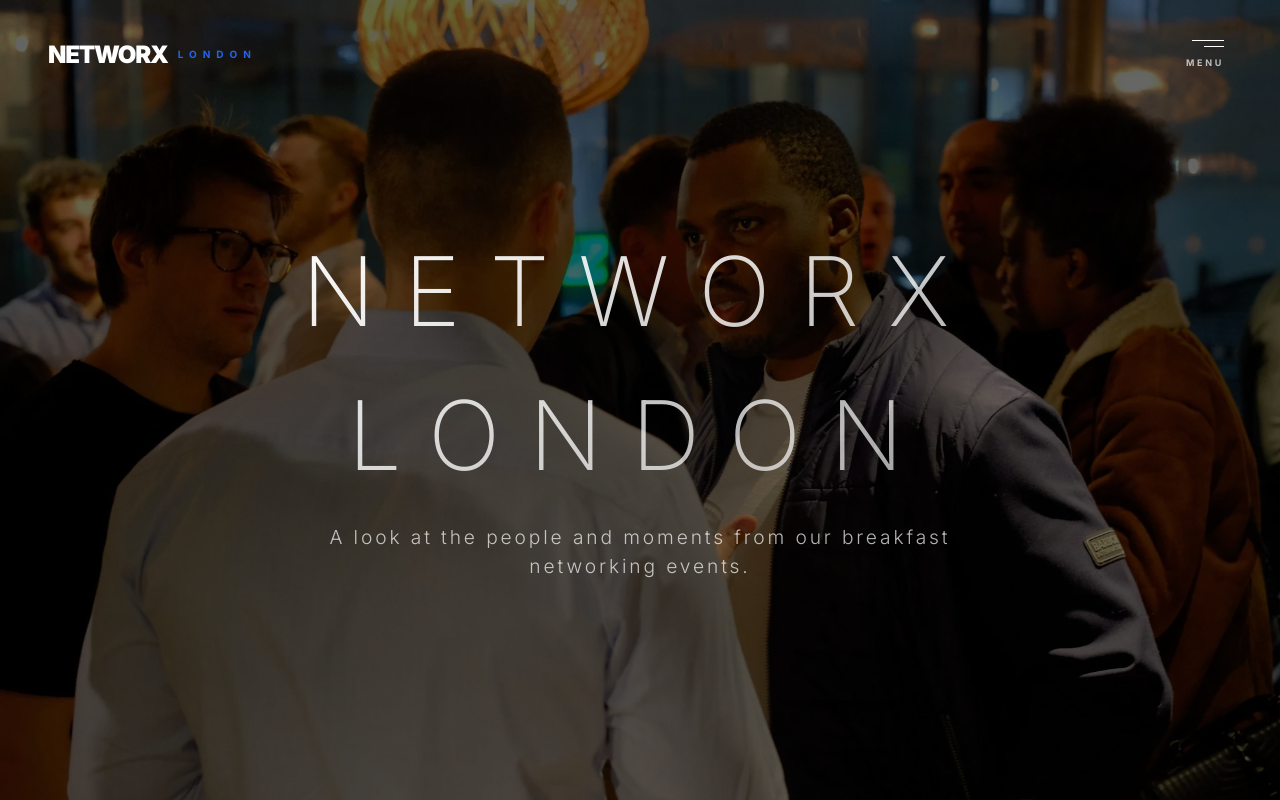
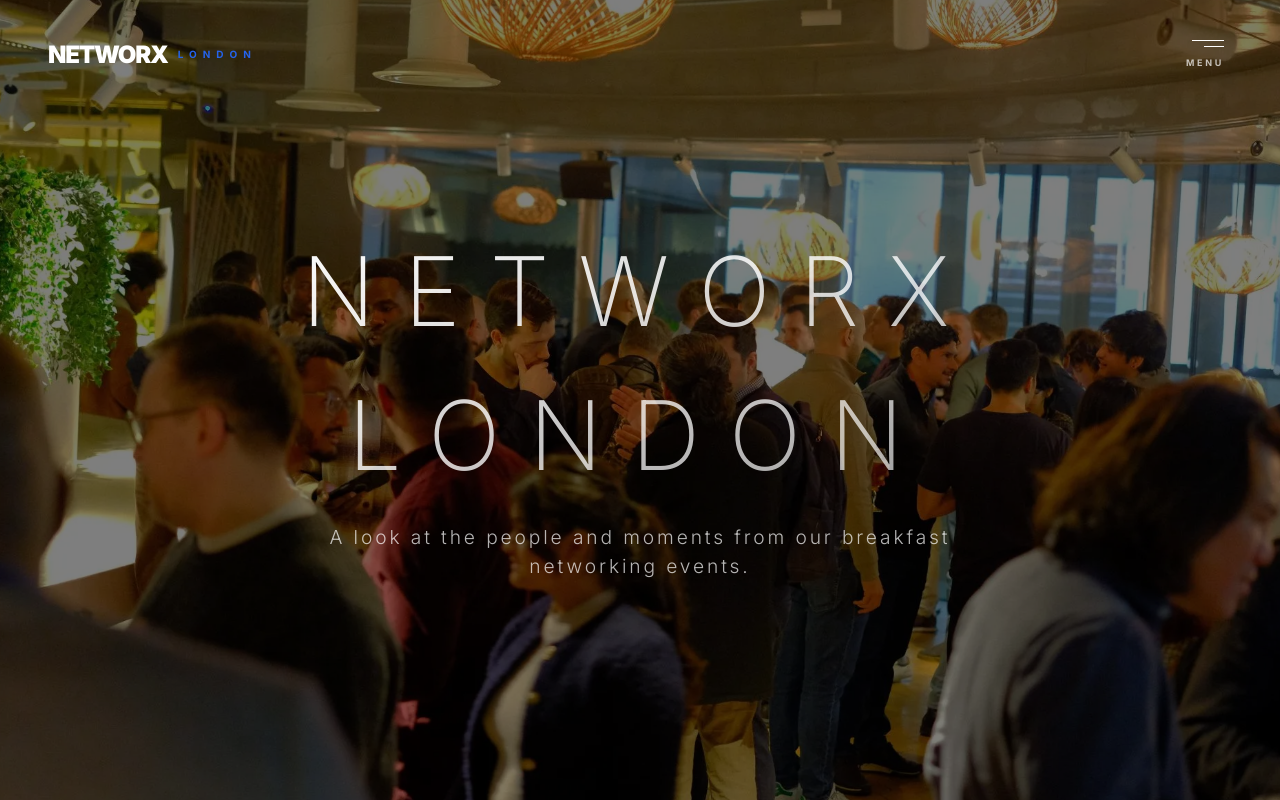
Before and after one commit to Aasirwahab/networking-event-website, a Next.js app: page /gallery in a window 1280 px wide. Shown: the top 800 px of the page. Built offline with nearby package versions, Linux system fonts and the light colour scheme.

Commit message:
feat: implement scroll-triggered image flow animation component and gallery page

```diff
--- a/src/app/(secondary)/gallery/page.tsx
+++ b/src/app/(secondary)/gallery/page.tsx
@@ -2,6 +2,14 @@
 
 import ImagesFlow from "@/components/ui/scroll/ImagesFlow";
 import { galleryImages } from "@/data/content";
+
+const introImages = [
+  "/images/toWEBP/1772655969089.webp",
+  "/images/toWEBP/1772655970617.webp",
+  "/images/toWEBP/1772737367964.webp",
+  "/images/toWEBP/1773258579171.webp",
+  "/images/toWEBP/1773258579685.webp"
+];
 
 export default function GalleryPage() {
   const images = galleryImages.map(img => img.src);
@@ -12,7 +20,7 @@
         <ImagesFlow
           introTitle="Networx London"
           introSubtitle="A look at the people and moments from our breakfast networking events."
-          introImage="/images/toWEBP/1772655969089.webp"
+          introImages={introImages}
           flowText={'Where breakfast meets vision.\nMeaningful conversations, recorded forever.'}
           outroTitle="The Connection"
           outroSubtitle="The connections you make over breakfast stay with you long after the morning."
--- a/src/components/ui/scroll/ImagesFlow.tsx
+++ b/src/components/ui/scroll/ImagesFlow.tsx
@@ -24,6 +24,7 @@
   introTitle: string;
   introSubtitle?: string;
   introImage?: string;
+  introImages?: string[];
   flowText?: string;
   outroTitle: string;
   outroSubtitle?: string;
@@ -31,10 +32,61 @@
   className?: string;
 }
 
+const IntroBackground = ({ images, y }: { images: string[], y: any }) => {
+  const [index, setIndex] = useState(0);
+
+  useEffect(() => {
+    if (images.length <= 1) return;
+    const timer = setInterval(() => {
+      setIndex((prev) => (prev + 1) % images.length);
+    }, 5000);
+    return () => clearInterval(timer);
+  }, [images.length]);
+
+  return (
+    <div className="absolute inset-0 z-0 h-full w-full overflow-hidden flex items-center justify-center">
+      {images.map((src, i) => (
+        <motion.div
+          key={src}
+          initial={{ opacity: 0 }}
+          animate={{
+            opacity: i === index ? 1 : 0,
+            zIndex: i === index ? 2 : 1
+          }}
+          transition={{
+            opacity: { duration: 2, ease: "easeInOut" }
+          }}
+          className="absolute inset-0 h-full w-full"
+        >
+          <motion.div
+            style={{ y }}
+            initial={{ scale: 1.15 }}
+            animate={{ scale: i === index ? 1 : 1.15 }}
+            transition={{ duration: 6, ease: "linear" }}
+            className="relative h-full w-full"
+          >
+            <Image
+              src={src}
+              alt={`Intro background ${i + 1}`}
+              fill
+              priority={i === 0}
+              className="object-cover"
+              sizes="100vw"
+            />
+          </motion.div>
+        </motion.div>
+      ))}
+      {/* Overlay to ensure text readability */}
+      <div className="absolute inset-0 bg-black/50 z-20" />
+    </div>
+  );
+};
+
 const ImagesFlow: React.FC<ImagesFlowProps> = ({
   introTitle,
   introSubtitle,
   introImage,
+  introImages,
   flowText = 'Every moment holds a universe waiting to be discovered',
   outroTitle,
   outroSubtitle,
@@ -164,7 +216,9 @@
         ref={introRef}
         className="relative flex min-h-screen w-full flex-col items-center justify-center overflow-hidden"
       >
-        {introImage && (
+        {introImages && introImages.length > 0 ? (
+          <IntroBackground images={introImages} y={y} />
+        ) : introImage ? (
           <motion.div
             style={{ y }}
             className="absolute inset-0 z-0"
@@ -180,7 +234,7 @@
             {/* Overlay to ensure text readability */}
             <div className="absolute inset-0 bg-black/60" />
           </motion.div>
-        )}
+        ) : null}
         <div className="pointer-events-none absolute left-1/2 top-1/2 z-[100] -translate-x-1/2 -translate-y-1/2 text-center">
           <h1
             className="mb-4 bg-gradient-to-br from-white to-white/60 bg-clip-text font-extralight uppercase tracking-[0.3em] text-transparent text-[clamp(2rem,8vw,6rem)]"
```
